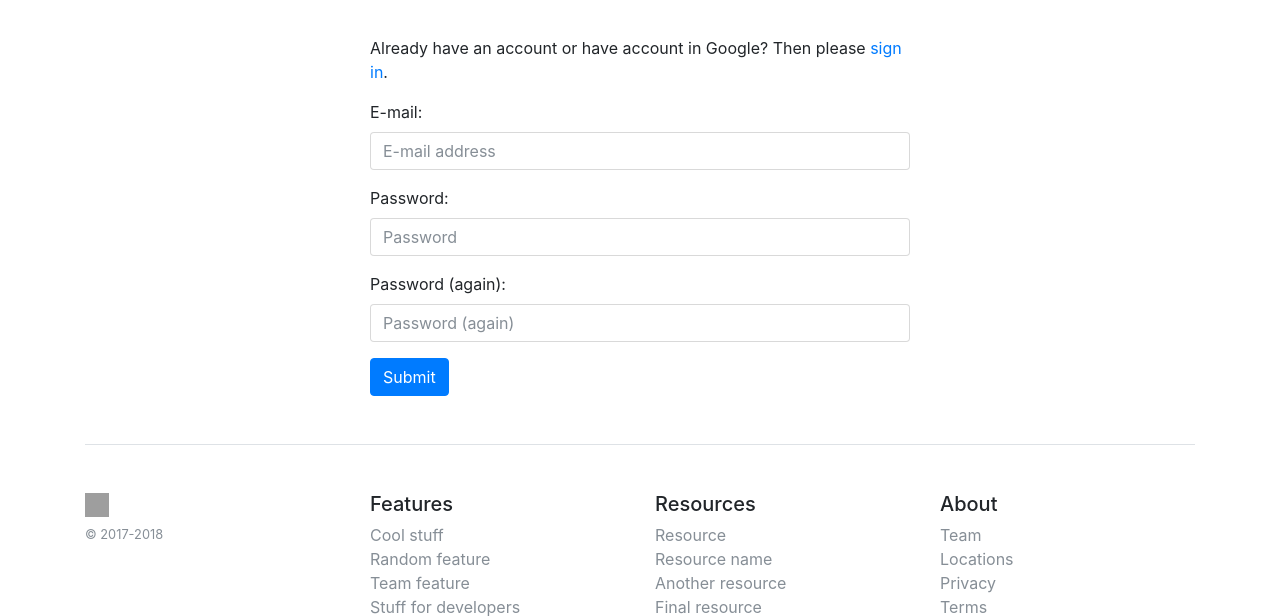
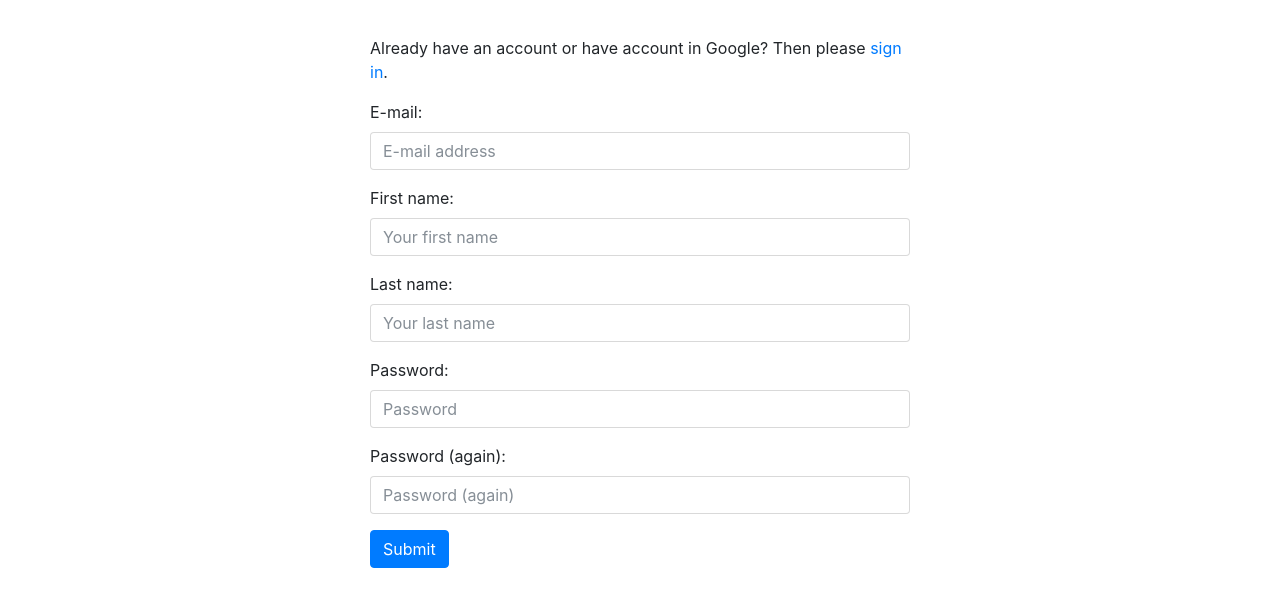
Before and after one commit to ucuapps/Portfolio-APPS, a Django app: page /accounts/signup/ in a window 1280 px wide. Shown: the part 170-786 px from the top of the page. Run offline with Django 3.2, Linux system fonts and the light colour scheme; some libraries are stand-ins or nearby versions; grey boxes are pictures that could not be loaded.

Commit message:
Adding First/Last name to signup

```diff
--- a/portfolio/settings.py
+++ b/portfolio/settings.py
@@ -176,3 +176,4 @@ EMAIL_USE_TLS = True
 ACCOUNT_USER_MODEL_USERNAME_FIELD = None
 ACCOUNT_USERNAME_REQUIRED = False
 AUTH_USER_MODEL = 'profiles.User'
+ACCOUNT_SIGNUP_FORM_CLASS = 'profiles.forms.CustomSignupForm'
--- a/profiles/forms.py
+++ b/profiles/forms.py
@@ -1,5 +1,6 @@
 from django.utils.translation import ugettext_lazy as _
 from django.forms import forms
+from django import forms as f
 from allauth.account.adapter import DefaultAccountAdapter
 from allauth.socialaccount.adapter import DefaultSocialAccountAdapter
 from allauth.socialaccount.helpers import ImmediateHttpResponse
@@ -20,3 +21,15 @@ class SocialDomainCheckAdapter(DefaultSocialAccountAdapter):
         if not u.email.split('@')[1] == "ucu.edu.ua":
             raise ImmediateHttpResponse(HttpResponse("It is not allowed"))
         return super().pre_social_login(request, sociallogin)
+
+
+class CustomSignupForm(f.Form):
+    first_name = f.CharField(max_length=30, label='First name',
+                             widget=f.TextInput(attrs={'placeholder': 'Your first name'}))
+    last_name = f.CharField(max_length=30, label='Last name',
+                            widget=f.TextInput(attrs={'placeholder': 'Your last name'}))
+
+    def signup(self, request, user):
+        user.first_name = self.cleaned_data['first_name']
+        user.last_name = self.cleaned_data['last_name']
+        user.save()
--- a/profiles/templates/profiles/index.html
+++ b/profiles/templates/profiles/index.html
@@ -8,7 +8,7 @@
 
 <div class="row justify-content-md-center"><div class="col-md-6">
     {% if user.is_authenticated %}
-<p>Welcome {{ user.username }} !!!</p>
+<p>Welcome {{ user.first_name }} {{ user.last_name }} !!!</p>
 <p><a href="{% url 'account_logout' %}">Log out</a>
 {% else %}
 <p><a href="{% url 'account_signup' %}">Sign Up</a></p>
```
